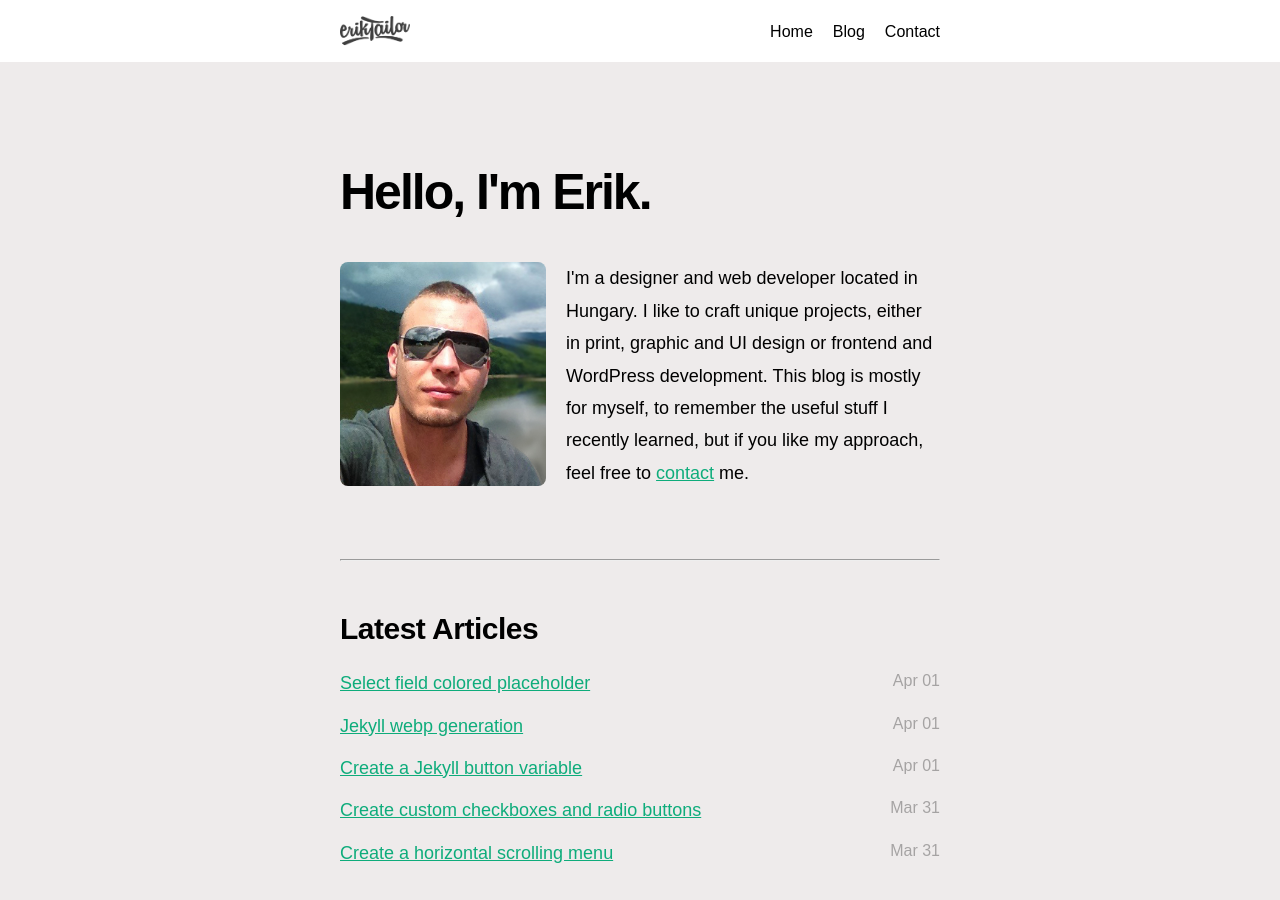
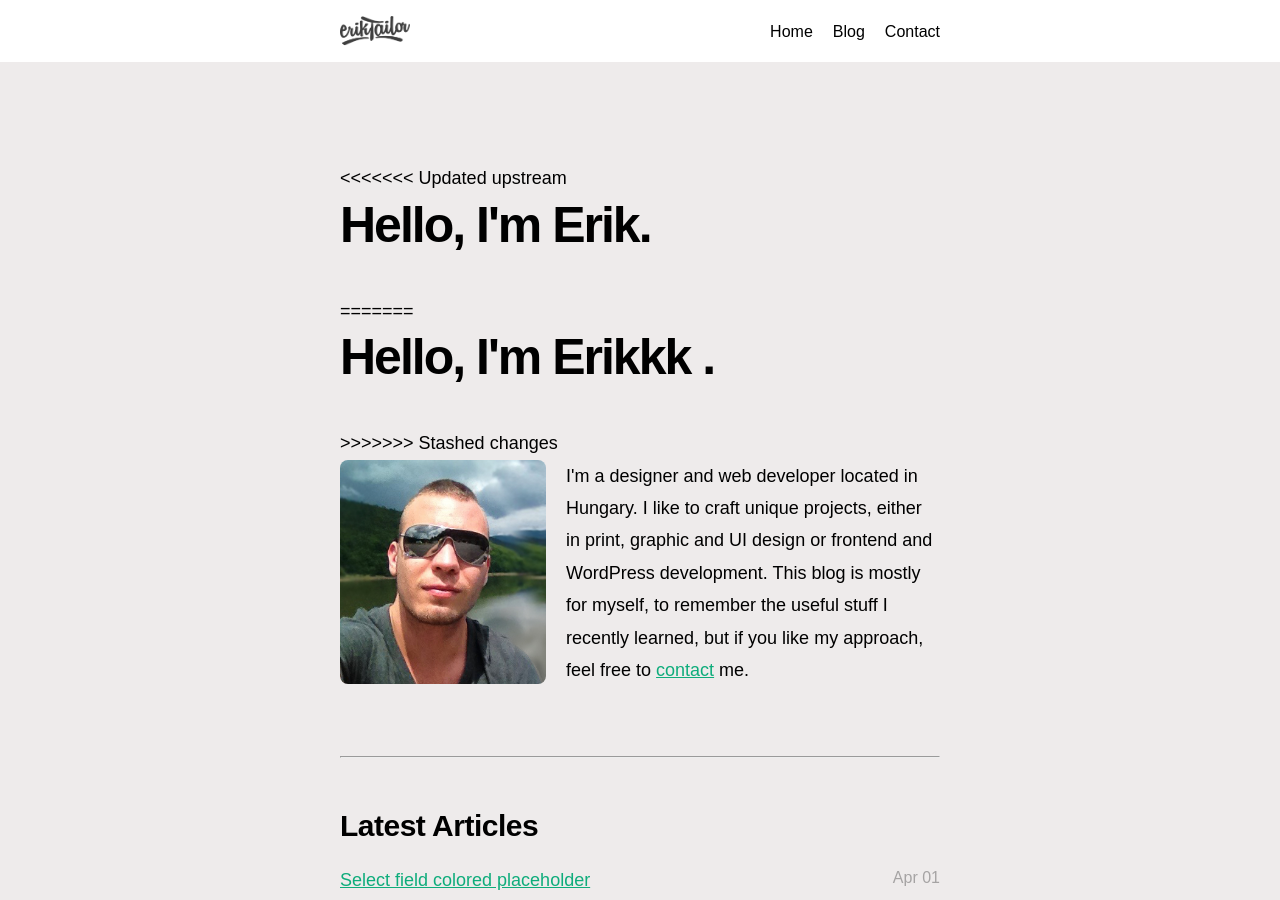
Before and after one commit to eriktailor/startjekyll, a Jekyll site: the page built from index.html, in a window 1280 px wide and 900 px high. Built offline with Jekyll 4.4.1, drawn with Linux system fonts in a browser that asks for light colours.

Commit message:
Update index.html

```diff
--- a/index.html
+++ b/index.html
@@ -2,7 +2,11 @@
 layout: default
 ---
 
+<<<<<<< Updated upstream
 <h1>Hello, I'm Erik.</h1>
+=======
+<h1>Hello, I'm Erikkk .</h1>
+>>>>>>> Stashed changes
 
 <div class="home-hero">
 	<img src="assets/img/eriktailor_profile_image.jpg" alt="ErikTailor profile image" />
```
